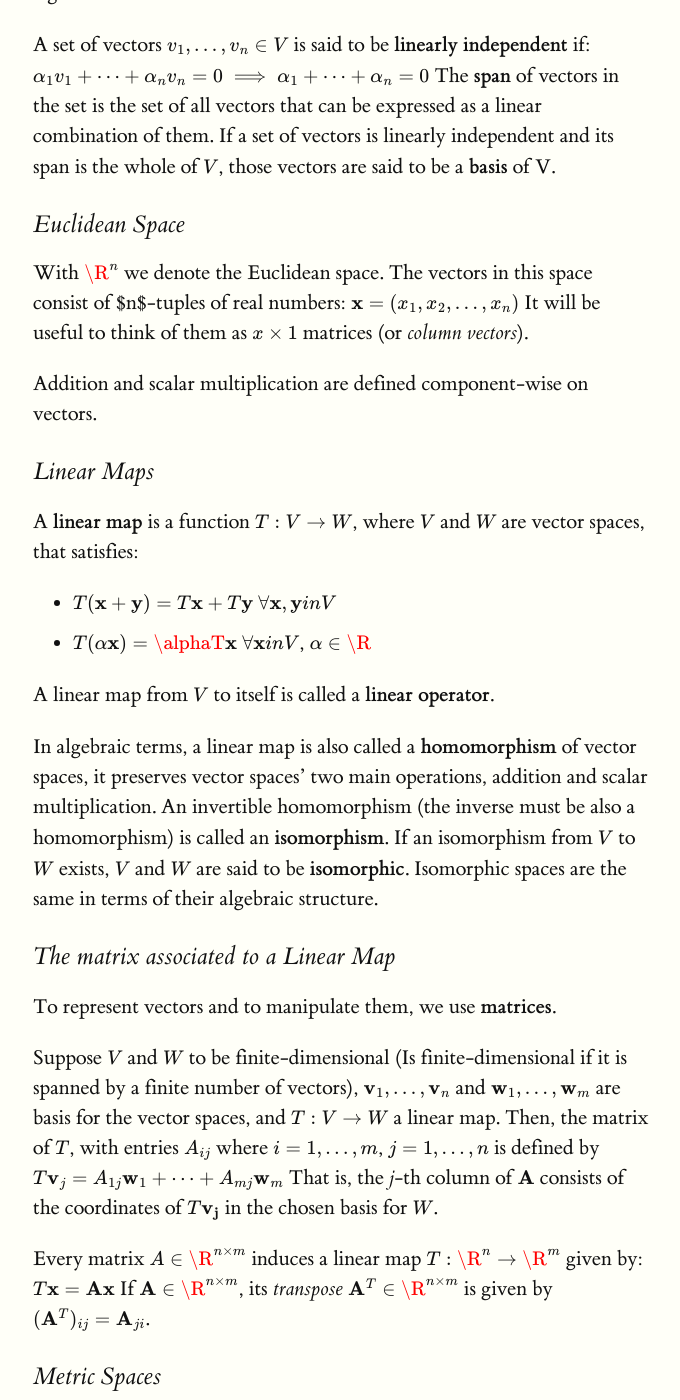
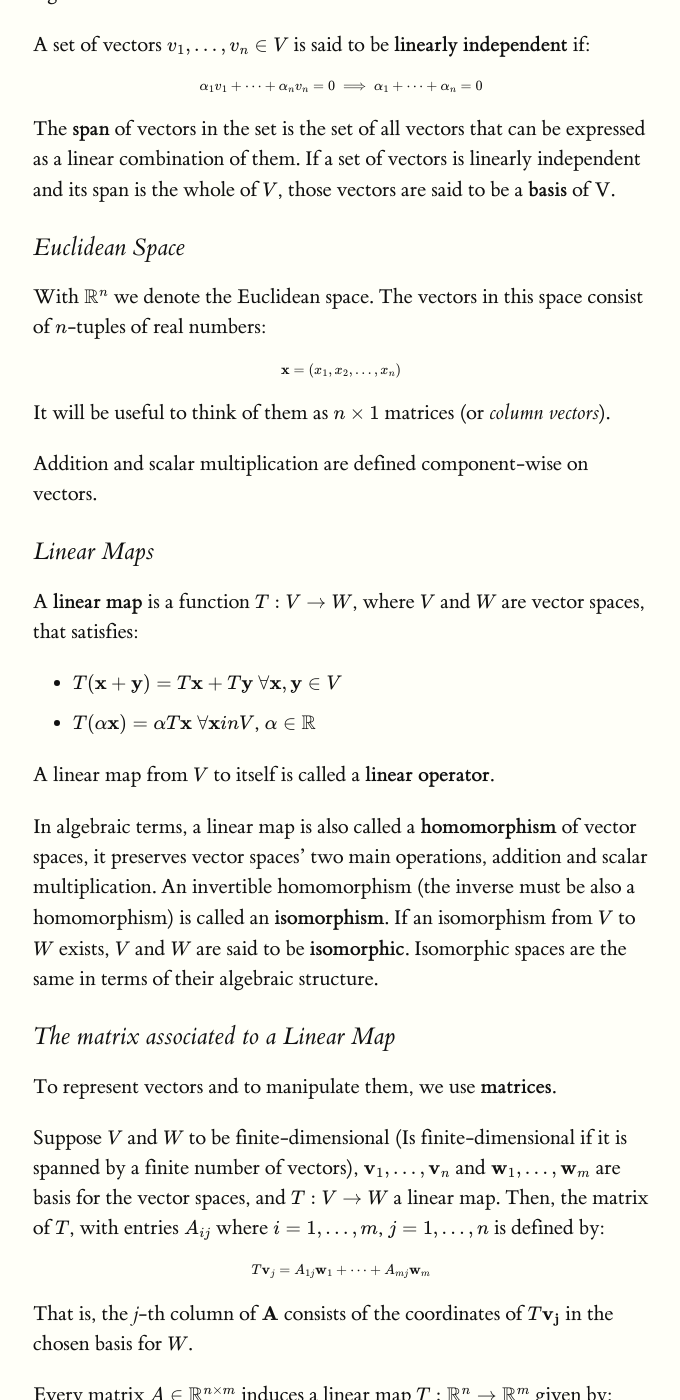
Before and after one commit to banda-larga/uni-notes, a Jekyll site: the page built from notes/afmds/index.md, in a window 1280 px wide and 1400 px high, scrolled down 568 px. Shown: the whole window, without its empty margins (127-807 px from the left). Built offline with Jekyll 4.4.1, drawn with Linux system fonts in a browser that asks for light colours; formulas are drawn with MathJax 3; some of the changed text lies outside the part shown.

Commit message:
fixed reals

````diff
--- a/notes/afmds/index.md
+++ b/notes/afmds/index.md
@@ -9,21 +9,25 @@ title: Algos for Massive Datasets
 
 ### Vector Spaces
 
-**Vector spaces** are sets (the elements are called vectors) on which two operations are defined: vectors can be added (_sum_) and they can be multiplied by real numbers (_scalars_). More generally vector spaces can be defined over any Field. We take $$\R$$ to avoid any diversion into abstract algebra.
+**Vector spaces** are sets (the elements are called vectors) on which two operations are defined: vectors can be added (_sum_) and they can be multiplied by real numbers (_scalars_). More generally vector spaces can be defined over any Field. We take $$\mathbb{R}$$ to avoid any diversion into abstract algebra.
 
 A set of vectors $$v_1, \dots, v_n \in V$$ is said to be **linearly independent** if:
+
 $$
 \alpha_1v_1 + \dots + \alpha_nv_n = 0 \implies \alpha_1 + \dots + \alpha_n = 0
 $$
+
 The **span** of vectors in the set is the set of all vectors that can be expressed as a linear combination of them. If a set of vectors is linearly independent and its span is the whole of $$V$$, those vectors are said to be a **basis** of V.
 
 ### Euclidean Space
 
-With $$\R^n$$ we denote the Euclidean space. The vectors in this space consist of $n$-tuples of real numbers:
+With $$\mathbb{R}^n$$ we denote the Euclidean space. The vectors in this space consist of $$n$$-tuples of real numbers:
+
 $$
 \mathbf{x} = (x_1, x_2, \dots, x_n)
 $$
-It will be useful to think of them as $$x \times 1$$ matrices (or _column vectors_).
+
+It will be useful to think of them as $$n \times 1$$ matrices (or _column vectors_).
 
 Addition and scalar multiplication are defined component-wise on vectors.
 
@@ -31,8 +35,8 @@ Addition and scalar multiplication are defined component-wise on vectors.
 
 A **linear map** is a function $$T:V \to W$$, where $$V$$ and $$W$$ are vector spaces, that satisfies:
 
-- $$T(\mathbf{x} + \mathbf{y}) = T\mathbf{x} + T\mathbf{y}$$ $$\forall \mathbf{x}, \mathbf{y} in V$$
-- $$T(\alpha\mathbf{x}) = \alphaT\mathbf{x}$$ $$\forall \mathbf{x} in V$$, $$\alpha \in \R$$
+- $$T(\mathbf{x} + \mathbf{y}) = T\mathbf{x} + T\mathbf{y}$$ $$\forall \mathbf{x}, \mathbf{y} \in V$$
+- $$T(\alpha\mathbf{x}) = \alpha T \mathbf{x}$$ $$\forall \mathbf{x} in V$$, $$\alpha \in \mathbb{R}$$
 
 A linear map from $$V$$ to itself is called a **linear operator**.
 
@@ -42,23 +46,25 @@ In algebraic terms, a linear map is also called a **homomorphism** of vector spa
 
 To represent vectors and to manipulate them, we use **matrices**.
 
-Suppose $$V$$ and $$W$$ to be finite-dimensional (Is finite-dimensional if it is spanned by a finite number of vectors), $$\mathbf{v}_{1}, \dots, \mathbf{v}_{n}$$ and $$\mathbf{w}_{1}, \dots, \mathbf{w}_{m}$$ are basis for the vector spaces, and $$T:V \to W$$ a linear map. Then, the matrix of $$T$$, with entries $$A_{ij}$$ where $$i=1, \dots, m$$, $$j=1, \dots, n$$ is defined by
+Suppose $$V$$ and $$W$$ to be finite-dimensional (Is finite-dimensional if it is spanned by a finite number of vectors), $$\mathbf{v}_{1}, \dots, \mathbf{v}_{n}$$ and $$\mathbf{w}_{1}, \dots, \mathbf{w}_{m}$$ are basis for the vector spaces, and $$T:V \to W$$ a linear map. Then, the matrix of $$T$$, with entries $$A_{ij}$$ where $$i=1, \dots, m$$, $$j=1, \dots, n$$ is defined by:
+
 $$
 T\mathbf{v}_j = A_{1j}\mathbf{w}_1 + \dots + A_{mj}\mathbf{w}_m
 $$
+
 That is, the _j_-th column of $$\mathbf{A}$$ consists of the coordinates of $$T\mathbf{v_j}$$ in the chosen basis for $$W$$.
 
-Every matrix $$A \in \R^{n \times m}$$ induces a linear map $$T: \R^n \to \R^m$$ given by:
+Every matrix $$A \in \mathbb{R}^{n \times m}$$ induces a linear map $$T: \mathbb{R}^n \to \mathbb{R}^m$$ given by:
 $$
 T\mathbf{x} = \mathbf{A}\mathbf{x}
 $$
-If $$\mathbf{A} \in \R^{n \times m}$$, its _transpose_ $$\mathbf{A}^T \in \R^{n \times m}$$ is given by $$(\mathbf{A}^T)_{ij} = \mathbf{A}_{ji}$$.
+If $$\mathbf{A} \in \mathbb{R}^{n \times m}$$, its _transpose_ $$\mathbf{A}^T \in \mathbb{R}^{n \times m}$$ is given by $$(\mathbf{A}^T)_{ij} = \mathbf{A}_{ji}$$.
 
 ### Metric Spaces
 
 Metrics generalize the notion of distance.
 
-A metric on a set $$S$$ is a function $$d: S \times S \to \R$$ with its properties (positivity, symmetry and triangle inequality).
+A metric on a set $$S$$ is a function $$d: S \times S \to \mathbb{R}$$ with its properties (positivity, symmetry and triangle inequality).
 
 A key motivation for metrics is that they allow limits to be defined for mathematical objects other than real numbers. A sequence converces to the limit _tot_ if for any $$\epsilon$$ ... $$d(x_n, x) \lt \epsilon $$ ...
 
@@ -67,18 +73,22 @@ A key motivation for metrics is that they allow limits to be defined for mathema
 Norms generalize the notion of length from Euclidean space.
 
 A **norm** on a real vector space is a function:
+
 $$
-\lVert \cdot \rVert : V \to \R
+\lVert \cdot \rVert : V \to \mathbb{R}
 $$
+
 A vector space endowed with a norm is called a **normed vector space** (or simly a **normed space**).
 
 Any norm on $$V$$ induces a distance metric on $$V$$:
+
 $$
 d(\mathbf{x}, \mathbf{y}) = \lVert \mathbf{x} - \mathbf{y} \rVert
 $$
+
 So we can say that any normed space is also a metric space. If a normed space is _complete_ with respect to the distance metric induced by its norm it is a **Banach space**.
 
-On $$\R^n$$ we have some specific norms:
+On $$\mathbb{R}^n$$ we have some specific norms:
 
 - $$\lVert \mathbf{x} \rVert_1 = \sum_{i = 1}^{n} |x_i|$$
 - $$\lVert \mathbf{x} \rVert_2 = \sqrt{\sum_{i = 1}^{n} x_i^2}$$
@@ -87,19 +97,23 @@ On $$\R^n$$ we have some specific norms:
 
 ### Inner Product Spaces
 
-An **inner product** on a real vector space is a function $$\langle \cdot, \cdot \rangle : V \times V \to \R$$ satisfying:
+An **inner product** on a real vector space is a function $$\langle \cdot, \cdot \rangle : V \times V \to \mathbb{R}$$ satisfying:
 
 - $$\langle \mathbf{x}, \mathbf{y} \rangle \ge 0 \Leftrightarrow \mathbf{x} = \mathbf{o}$$
 - $$\langle \mathbf{x} + \mathbf{y}, \mathbf{z}\rangle = \langle \mathbf{x}, \mathbf{z}\rangle + \langle \mathbf{y}, \mathbf{z}\rangle$$ and $$\langle \alpha\mathbf{x}, \mathbf{y}\rangle = \alpha\langle \mathbf{x}, \mathbf{y} \rangle$$
 - $$\langle\mathbf{x}, \mathbf{y}\rangle =\langle \mathbf{y}, \mathbf{x} \rangle$$
 
 A vector space endowed with an inner product is called an **inner product space**. Any inner product on V induces a norm on V:
+
 $$
 \lVert \mathbf{x} \rVert = \sqrt{\langle \mathbf{x}, \mathbf{x} \rangle}
 $$
+
 Therefore, any inner product space is also a normed space (and also a metric space). If a normed space is _complete_ with respect to the distance metric induced by its inner product it is a **Hilbert space**.
 
-Two vector are **orthogonal** if $$\langle \mathbf{x}, \mathbf{y} \rangle = 0$$. Orhogonality generalize the notion of perpendicularity on Euclidean space. If two orthogonal vectors have also unit length, they are **orthonormal**.
+Two vector are **orthogonal** if $$\langle \mathbf{x}, \mathbf{y} \rangle = 0$$. Orhogonality generalize the notion of perpendicularity on Euclidean space.
+
+If two orthogonal vectors have also unit length, they are **orthonormal**.
 
 
 
@@ -109,26 +123,30 @@ Sometimes we have a function to minimize (**objective function**), which is a sc
 
 ### Extrema
 
-Optimization is mainly about finding **extrema**. When defining extrema, it is useful to consider the set of inputs over which we are optimizing (this set is called _feasible set_). If this set (we call it $$\chi \subseteq \R^d$$) is the entire domain of the function being optimized, the problem is **unconstrained**. Otherwise it is **constrained** ahah.
+Optimization is mainly about finding **extrema**. When defining extrema, it is useful to consider the set of inputs over which we are optimizing (this set is called _feasible set_). If this set (we call it $$\chi \subseteq \mathbb{R}^d$$) is the entire domain of the function being optimized, the problem is **unconstrained**. Otherwise it is **constrained** ahah.
 
 ### Gradients
 
-It is important. Yep bro. Gradients generalize derivatives to scalar functions of several variables. The gradient of $$f:\R^d \to \R$$, denoted with
+It is important. Yep bro. Gradients generalize derivatives to scalar functions of several variables. The gradient of $$f:\mathbb{R}^d \to \mathbb{R}$$, denoted with:
+
 $$
 \nabla f = \begin{bmatrix} \frac{\partial f}{\partial x_1}\\ \vdots \\ \frac{\partial f}{\partial x_n} \end{bmatrix}, \quad \nabla_i f =  \frac{\partial f}{\partial x_i}
 $$
+
 Gradients: $$\nabla f(\mathbf{x})$$ points in the direction of **steepest ascent**, $$- \nabla f(\mathbf{x})$$ points in the direction of **steepest descent**. We will use it frequently when minimizing a function via _gradient descent_.
 
 ### Jacobian
 
-The **Jacobian** of $$f:\R^n \to \R^m$$ is a matrix of first-order partial derivatives:
+The **Jacobian** of $$f:\mathbb{R}^n \to \mathbb{R}^m$$ is a matrix of first-order partial derivatives:
+
 $$
 \mathbf{J}_f = \begin{bmatrix} \frac{\partial f_1}{\partial x_1} \dots \frac{\partial f_1}{\partial x_n}\\ \vdots \quad \ddots \quad \vdots \\ \frac{\partial f_m}{\partial x_1} \dots \frac{\partial f_m}{\partial x_n} \end{bmatrix}, \quad (\mathbf{J}_f)_{ij} =  \frac{\partial f}{\partial x_i}
 $$
 
 ### Hessian
 
-The **Hessian** (The hessian is used in some optimization algos such as **Newton's method**) of $$f: \R^d \to \R$$ is a matrix of second-order partial derivatives:
+The **Hessian** (The hessian is used in some optimization algos such as **Newton's method**) of $$f: \mathbb{R}^d \to \mathbb{R}$$ is a matrix of second-order partial derivatives:
+
 $$
 (\mathbf{H}_f)_{ij} \equiv \frac{\partial^{2} f}{\partial x_{i} \partial x_{j}}, \quad (\nabla^2)
 $$
@@ -145,7 +163,7 @@ Vanishing gradient is necessary for an extremum: if $$\nabla f(\mathbf{x})$$ is
 
 We will analyze real-valued functions having two or more real arguments.
 
-Starting with the simplest case: $$f: \R^2 \to \R$$. Such functions can be easily visualized in graphical form.
+Starting with the simplest case: $$f: \mathbb{R}^2 \to \mathbb{R}$$. Such functions can be easily visualized in graphical form.
 
 Consider the function:
 $$
@@ -275,6 +293,7 @@ def laplacian(expr, x_val, y_val):
     return sum(l)
 ```
 
+
 # Altro
 
 ## Cosa si intende per Data Mining
````
